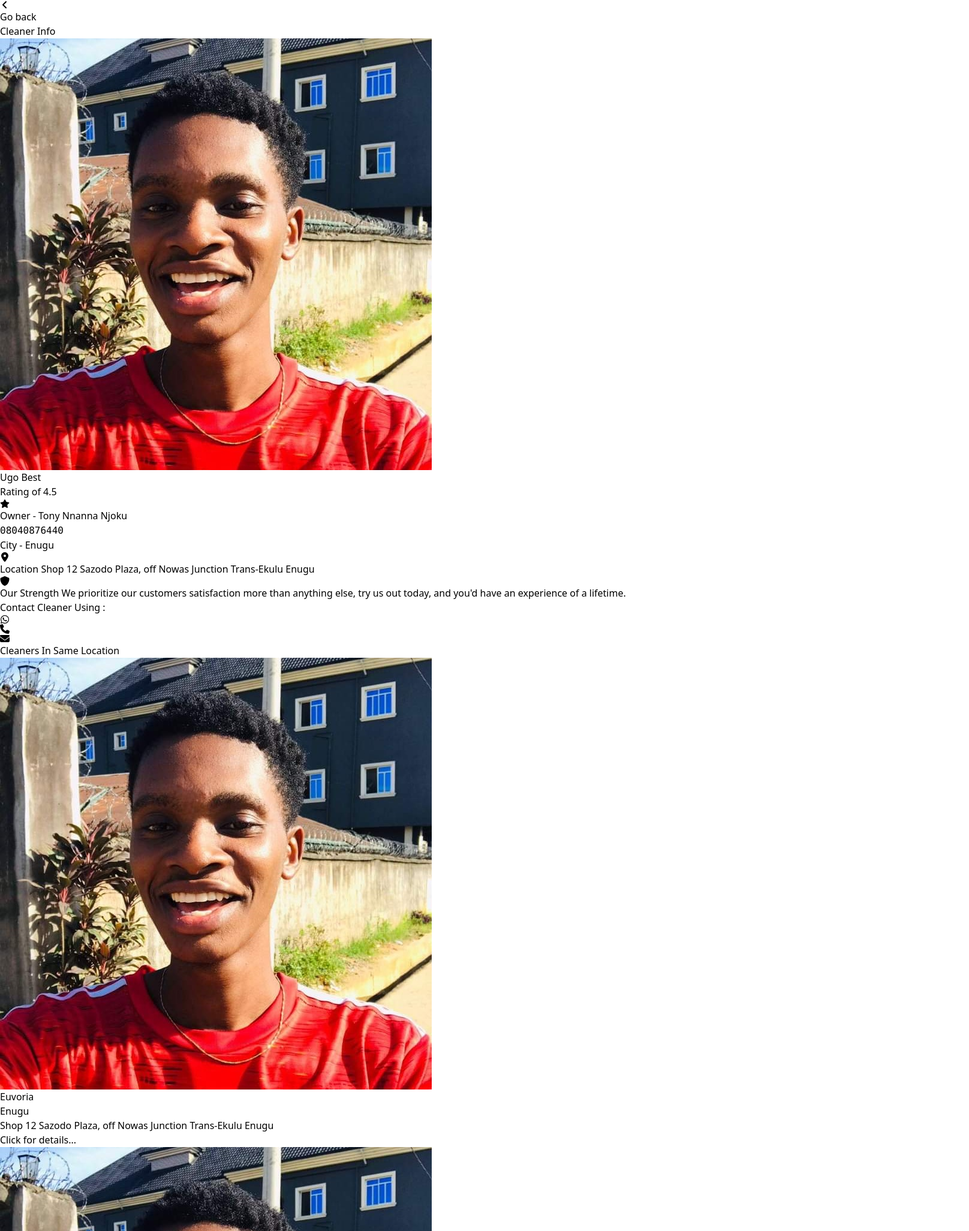
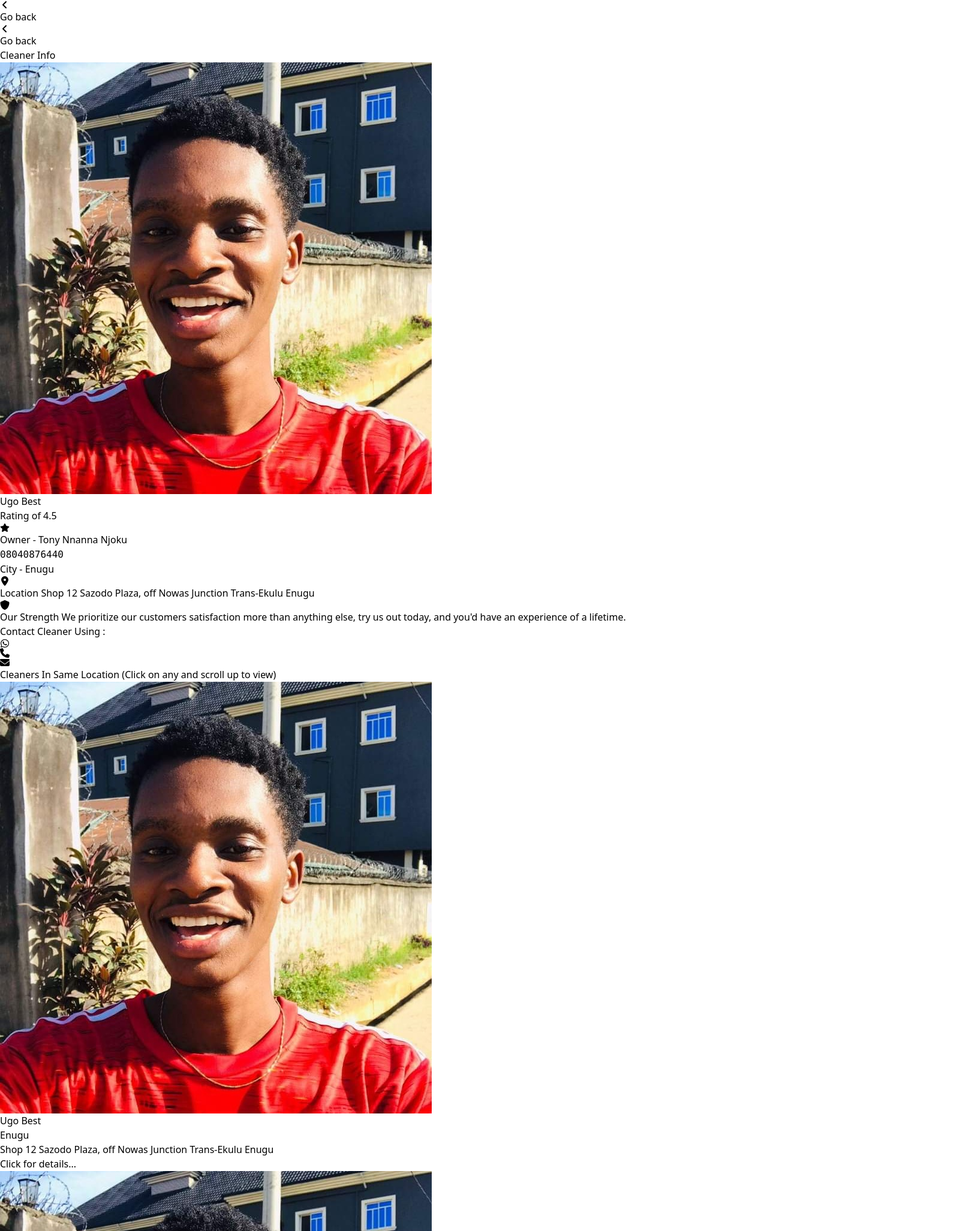
Before and after one commit to Nkemakolamuko/e-cleaning-frontend, a React (Vite) app: page /dashboard/search-query/1 in a window 1280 px wide. Shown: the top 2053 px of the page at 60% size, 1616 px wide, since content can reach past the window. Built offline with nearby package versions, Linux system fonts and the light colour scheme.

Commit message:
Fix the Search Details page to best performance --

```diff
--- a/db/cleanersDb.js
+++ b/db/cleanersDb.js
@@ -12,6 +12,54 @@ const cleanersData = [
     id: 1,
   },
   {
+    businessName: "Ugo Best",
+    favorite: false,
+    desc: "We prioritize our customers satisfaction more than anything else, try us out today, and you'd have an experience of a lifetime.",
+    img: "https://img-url.jpg",
+    rating: 4.5,
+    address: "Shop 12 Sazodo Plaza, off Nowas Junction Trans-Ekulu Enugu",
+    location: "Enugu",
+    phoneNumber: "08040876440",
+    name: "Abigail Uthman",
+    id: 2,
+  },
+  {
+    businessName: "Ugo Best",
+    favorite: false,
+    desc: "We prioritize our customers satisfaction more than anything else, try us out today, and you'd have an experience of a lifetime.",
+    img: "https://img-url.jpg",
+    rating: 4.5,
+    address: "Shop 12 Sazodo Plaza, off Nowas Junction Trans-Ekulu Enugu",
+    location: "Enugu",
+    phoneNumber: "08040876440",
+    name: "Reginald Ibe",
+    id: 3,
+  },
+  {
+    businessName: "Ugo Best",
+    favorite: false,
+    desc: "We prioritize our customers satisfaction more than anything else, try us out today, and you'd have an experience of a lifetime.",
+    img: "https://img-url.jpg",
+    rating: 4.5,
+    address: "Shop 12 Sazodo Plaza, off Nowas Junction Trans-Ekulu Enugu",
+    location: "Enugu",
+    phoneNumber: "08040876440",
+    name: "Uko James",
+    id: 4,
+  },
+  {
+    businessName: "Ugo Best",
+    favorite: false,
+    desc: "We prioritize our customers satisfaction more than anything else, try us out today, and you'd have an experience of a lifetime.",
+    img: "https://img-url.jpg",
+    rating: 4.5,
+    address: "Shop 12 Sazodo Plaza, off Nowas Junction Trans-Ekulu Enugu",
+    location: "Enugu",
+    phoneNumber: "08040876440",
+    name: "Tony Stark",
+    id: 5,
+  },
+  {
     businessName: "Tony Best",
     favorite: false,
     desc: "We prioritize our customers satisfaction more than anything else, try us out today, and you'd have an experience of a lifetime.",
@@ -21,7 +69,7 @@ const cleanersData = [
     location: "Lagos",
     phoneNumber: "08040876440",
     name: "Tony Nnanna Njoku",
-    id: 2,
+    id: 6,
   },
   {
     businessName: "Euvoria",
@@ -33,7 +81,7 @@ const cleanersData = [
     location: "Enugu",
     phoneNumber: "08040876440",
     name: "Tony Nnanna Njoku",
-    id: 3,
+    id: 7,
   },
   {
     businessName: "Nkem Best",
@@ -45,7 +93,7 @@ const cleanersData = [
     location: "Abuja",
     phoneNumber: "08040876440",
     name: "Tony Nnanna Njoku",
-    id: 4,
+    id: 8,
   },
   {
     businessName: "Sheri Best",
@@ -57,7 +105,7 @@ const cleanersData = [
     location: "Uyo",
     phoneNumber: "08040876440",
     name: "Tony Nnanna Njoku",
-    id: 5,
+    id: 9,
   },
   {
     businessName: "Anto Best",
@@ -69,7 +117,7 @@ const cleanersData = [
     location: "Aba",
     phoneNumber: "08040876440",
     name: "Tony Nnanna Njoku",
-    id: 6,
+    id: 10,
   },
   {
     businessName: "Diamond Best",
@@ -81,7 +129,7 @@ const cleanersData = [
     location: "Warri",
     phoneNumber: "08040876440",
     name: "Tony Nnanna Njoku",
-    id: 7,
+    id: 11,
   },
   {
     businessName: "Efe Daro Best",
@@ -93,7 +141,7 @@ const cleanersData = [
     location: "Benin",
     phoneNumber: "08040876440",
     name: "Efe Daro",
-    id: 8,
+    id: 12,
   },
   {
     businessName: "Iwegbu and Sons",
@@ -105,7 +153,7 @@ const cleanersData = [
     location: "Enugu",
     phoneNumber: "08040876440",
     name: "Uche Iwegbu",
-    id: 9,
+    id: 13,
   },
   {
     businessName: "Omo and Co",
@@ -117,7 +165,7 @@ const cleanersData = [
     location: "Auchi",
     phoneNumber: "08040876440",
     name: "Omozele Osarieme",
-    id: 10,
+    id: 14,
   },
   {
     businessName: "Oforegbu and Sons",
@@ -129,7 +177,7 @@ const cleanersData = [
     location: "Enugu",
     phoneNumber: "08040876440",
     name: "Uchenna Ofor",
-    id: 11,
+    id: 15,
   },
 ];
 
--- a/src/components/SearchQueryDetailsPage.jsx
+++ b/src/components/SearchQueryDetailsPage.jsx
@@ -12,6 +12,8 @@ const SearchQueryDetailsPage = () => {
   const { id } = useParams();
   const [cleaner, setCleaner] = useState([]);
   const [cleaners, setCleaners] = useState([]);
+  const [loading, setLoading] = useState(false);
+  const [loadingPage, setLoadingPage] = useState(false);
 
   const foundCleaner = cleanersData.find((cleaner) => {
     return cleaner.id == id;
@@ -25,9 +27,22 @@ const SearchQueryDetailsPage = () => {
     setCleaners(
       foundCleanersInSameLocation.filter((cleaner) => cleaner.id != id)
     );
+    setLoadingPage(true);
+    setTimeout(() => {
+      setLoadingPage(false);
+    }, 2000);
+    // setLoading(true);
+    // setTimeout(() => {
+    //   setLoading(false);
+    // }, 2000);
   }, []);
+
   useEffect(() => {
     setCleaner([foundCleaner]);
+    setLoading(true);
+    setTimeout(() => {
+      setLoading(false);
+    }, 2000);
     setCleaners(
       foundCleanersInSameLocation.filter((cleaner) => cleaner.id != id)
     );
@@ -40,16 +55,20 @@ const SearchQueryDetailsPage = () => {
   }, [cleaner]); // This is because the first time the array is empty
 
   return (
+    <>
+      {!loadingPage ? (
         <div
-      className={`w-full overflow-auto scroll ${darkMode ? "dark-mode" : ""}`}
+          className={`w-full overflow-auto md:overflow-auto scroll md:flex md:justify-normal ${
+            darkMode ? "dark-mode" : ""
+          }`}
         >
           <div
-        className={`flex flex-col gap-2 h-[100vh] p-2 text-sm w-full md:w-[70%] lg:w-[40%] overflow-auto scroll ${
+            className={`flex flex-col h-[100vh] p-2 text-sm w-full lg:w-[90%] scroll  ${
               darkMode ? "dark-mode" : ""
             }`}
           >
             <p
-          className={`px-3 py-2 border w-fit rounded-full cursor-pointer flex items-center text-slate-700 gap-2 ${
+              className={`px-3 py-2 w-fit cursor-pointer flex items-center text-slate-700 gap-2 md:hidden ${
                 darkMode ? "!text-slate-200" : ""
               }`}
               onClick={() => navigate("/dashboard")}
@@ -57,12 +76,25 @@ const SearchQueryDetailsPage = () => {
               <FaAngleLeft />
               Go back
             </p>
-
-        <div className="flex flex-col py-2 gap-4">
-          <div className="flex flex-col h-full">
+            <div className="flex flex-col py-2 gap-4 md:flex-row md:items-center">
+              <div className="flex flex-col md:h-screen md:top-12 md:w-[40%] md:fixed">
+                <p
+                  className={`px-3 py-2 mb-4 w-fit cursor-pointer hidden md:flex items-center text-slate-700 gap-2 ${
+                    darkMode ? "!text-slate-200" : ""
+                  }`}
+                  onClick={() => navigate("/dashboard")}
+                >
+                  <FaAngleLeft />
+                  Go back
+                </p>
                 <h2 className="p-2 font-semibold border rounded-t text-base">
                   Cleaner Info
                 </h2>
+                {loading ? (
+                  <p className="w-full h-[50vh] md:h-[60%] flex justify-center items-center border rounded">
+                    Loading...
+                  </p>
+                ) : (
                   <div className="flex flex-col gap-2 py-2 border-b border-x">
                     {cleaner.map((value) => (
                       <div className="flex flex-col" key={value.id}>
@@ -121,15 +153,19 @@ const SearchQueryDetailsPage = () => {
                       </div>
                     ))}
                   </div>
+                )}
               </div>
 
               {/* Cleaners Alike */}
-          <div className="flex flex-col border rounded">
+              <div className="flex flex-col border rounded md:w-[50%] ml-auto p-2">
                 <h2 className="p-2 font-semibold border-b text-xs">
-              Cleaners In Same Location
+                  Cleaners In Same Location{" "}
+                  <span className="text-xs font-light md:hidden">
+                    (Click on any and scroll up to view)
+                  </span>
                 </h2>
                 {cleaners.length !== 0 ? (
-              <div className="grid grid-cols-2 gap-2 text-xs p-1">
+                  <div className="grid grid-cols-2 lg:grid-cols-3 gap-2 text-xs p-1l">
                     {cleaners.map(
                       ({
                         address,
@@ -143,7 +179,7 @@ const SearchQueryDetailsPage = () => {
                       }) => (
                         <Link
                           to={`/dashboard/search-query/${id}`}
-                      className="border p-2 cursor-pointer text-center w-full hover:shadow transition-all duration-300"
+                          className="border p-2 cursor-pointer text-center w-full hover:shadow transition-all duration-300 tooltip"
                           key={id}
                         >
                           <img
@@ -151,10 +187,15 @@ const SearchQueryDetailsPage = () => {
                             alt="Cleaner Image"
                             className="rounded-full w-[40%] h-[50%] mx-auto"
                           />
-                      <p className="font-semibold">{businessName}</p>
+                          <p className="font-semibold text-sm">
+                            {businessName}
+                          </p>
                           <p>{location}</p>
                           <p className="truncate">{address}</p>
                           <p>Click for details...</p>
+                          <span className="rounded tooltiptext md:hidden">
+                            Click and scroll up to view
+                          </span>
                         </Link>
                       )
                     )}
@@ -166,6 +207,16 @@ const SearchQueryDetailsPage = () => {
             </div>
           </div>
         </div>
+      ) : (
+        <div
+          className={`h-screen w-full flex items-center justify-center ${
+            darkMode && "dark-mode"
+          }`}
+        >
+          Loading content...
+        </div>
+      )}
+    </>
   );
 };
 
--- a/src/components/history/DashboardHistoryCard.jsx
+++ b/src/components/history/DashboardHistoryCard.jsx
@@ -9,7 +9,7 @@ const DashboardHistoryCard = ({ businessName, location, desc, id }) => {
   return (
     <Link
       to={`/dashboard/history/${id}`}
-      className="flex items-center justify-between border rounded p-2 hover:shadow-lg transition-all duration-300"
+      className="flex items-center justify-between border rounded p-2 hover:shadow-lg transition-all duration-300 tooltip"
     >
       <div className="w-[40%] md:w-[30%] h-full">
         <img
@@ -52,6 +52,7 @@ const DashboardHistoryCard = ({ businessName, location, desc, id }) => {
           {/* <FaHistory />{" "} */}
         </p>
       </div>
+      <span className="tooltiptext rounded">Click for more details</span>
     </Link>
   );
 };
```
Lines whose indentation alone changed are shown as unchanged.
